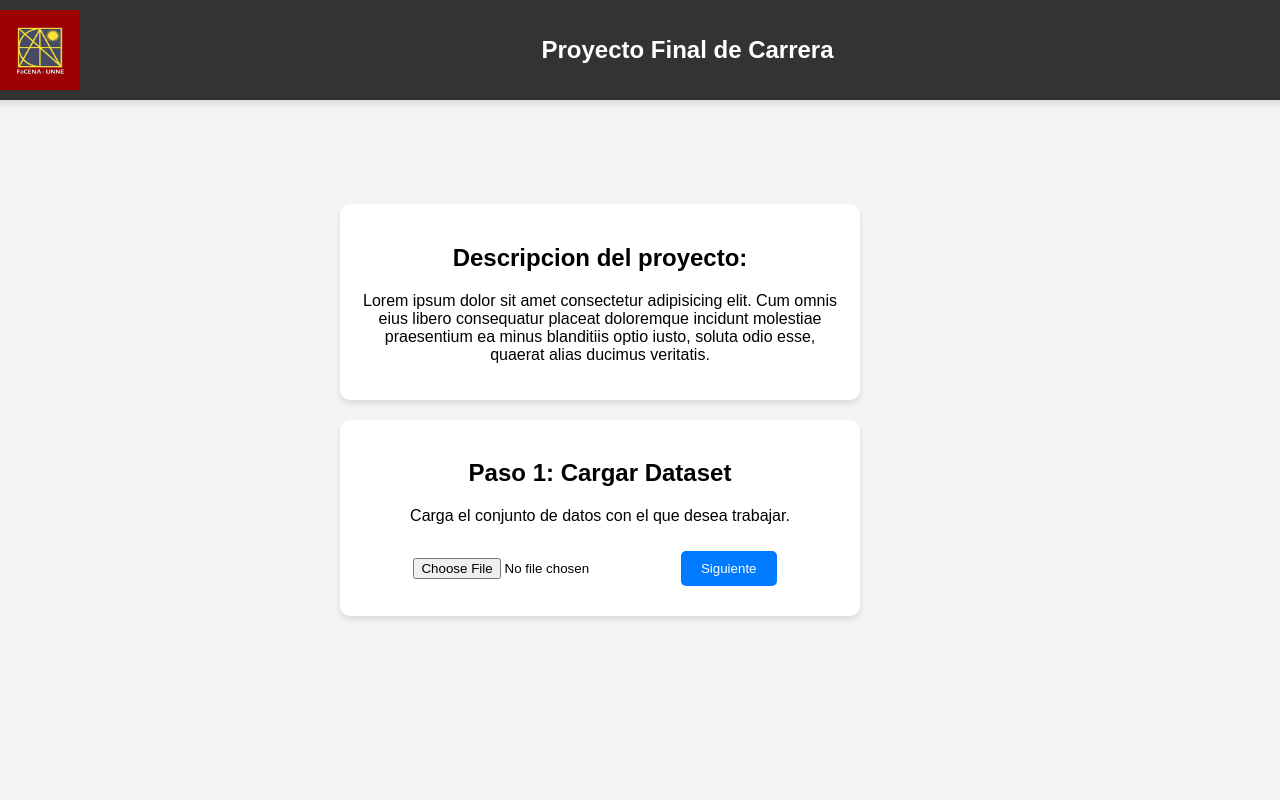
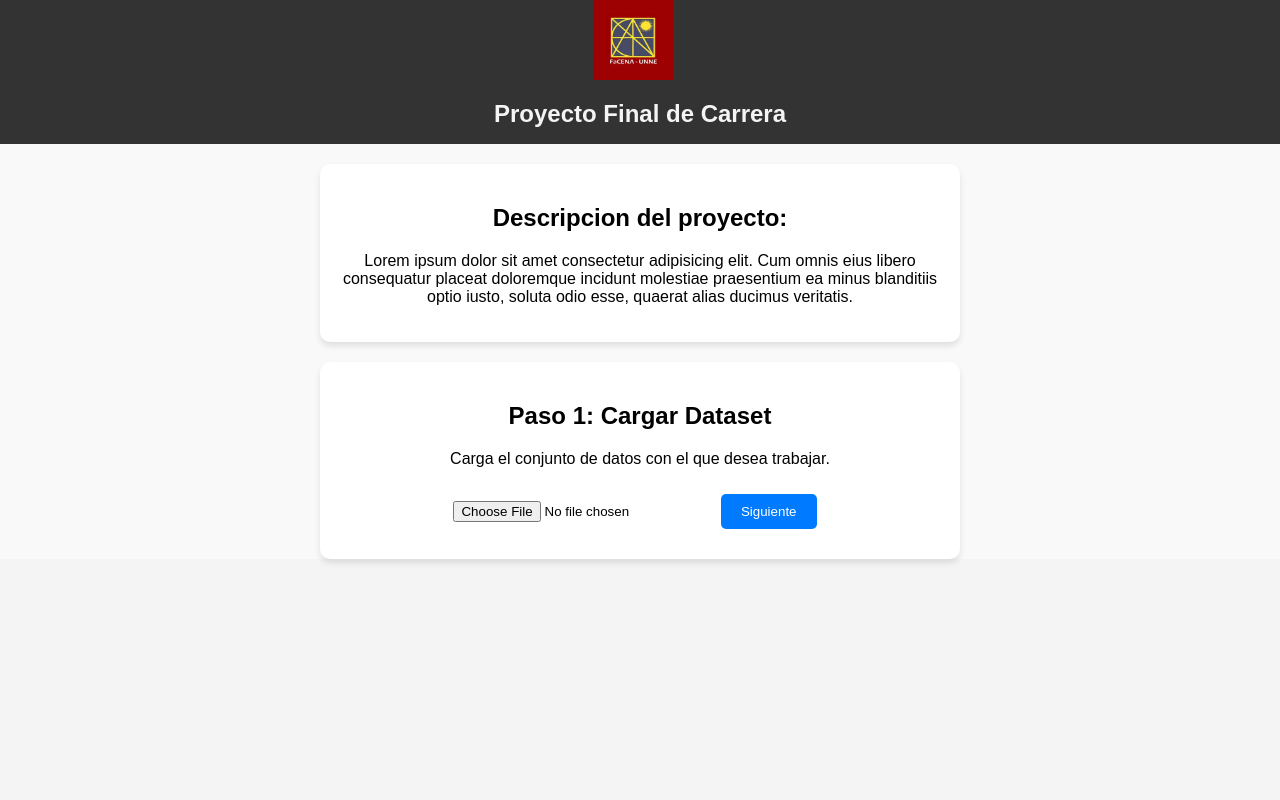
Before and after one commit to agustin-acevedo/Proyecto_final, a Flask app: page / in a window 1280 px wide. Run offline with Flask 3, Linux system fonts and the light colour scheme.

Commit message:
Actualizacion diseño de body, header y main

```diff
--- a/static/style2.css
+++ b/static/style2.css
@@ -1,23 +1,32 @@
+/* General */
 body {
+    margin: 0; /* Elimina el margen predeterminado */
     font-family: Arial, sans-serif;
     display: flex;
-        justify-content: center;
-        align-items: center;
-        height: 100vh;
-        margin: 0;
+    flex-direction: column;
+    align-items: center; /* Centra horizontalmente */
     background-color: #f4f4f4;
-        flex-direction: column;
-        overflow-y: auto;
+  }
+
+  /* Header */
+  header {
+    width: 100%; /* Ocupa todo el ancho */
+
+    text-align: center;
+    background-color:  #333;
+
   }
 
   main {
+    display: flex; /* Activa Flexbox */
+    flex-direction: column;
+    align-items: center; /* Centra verticalmente */
+    height: auto; /* Hace que el <main> ocupe toda la altura de la ventana */
+    width: 100%; /* Asegura que el <main> ocupe todo el ancho */
+    background-color: #f9f9f9; /* Fondo opcional */
+    text-align: center;
+  }
 
-        padding: 20px;
-        margin: 20px;            /* Espacio adicional alrededor del contenedor */
-        width: 80%;              /* Ajusta el ancho según el diseño */
-        max-width: 600px;        /* Evita que sea demasiado ancho en pantallas grandes */
-        text-align: center;      /* Centra el texto dentro del main */
-    }
 
 .contenedor {
     background-color: white;   /* Fondo blanco */
@@ -29,20 +38,7 @@
     text-align: center;        /* Centra el texto dentro del contenedor */
 }
 
-   /* Estilo del Header */
-   .header {
-    display: flex;                  /* Activa Flexbox */
-    align-items: center;            /* Centra verticalmente el contenido */
-    justify-content: center;        /* Centra horizontalmente (excepto imagen) */
-    background-color: #333;         /* Fondo oscuro */
-    color: white;                   /* Texto blanco */
-    width: 100%;                    /* Ocupa todo el ancho */
-    padding: 10px 20px;             /* Márgenes internos */
-    box-shadow: 0 4px 6px rgba(0, 0, 0, 0.1); /* Sombra para el header */
-    position: fixed;                /* Fija el header en la parte superior */
-    top: 0;                         /* Posición superior 0 */
-    z-index: 10;                    /* Asegura que esté encima de otros elementos */
-}
+
 
 /* Imagen del Logo */
 .logo {
@@ -56,6 +52,7 @@
     flex: 1;                        /* Ocupa el espacio restante */
     text-align: center;             /* Centra el texto del título */
     font-size: 1.5rem;              /* Tamaño del texto */
+    color: #f4f4f4;
 }
 
 .wizard {
```
Lines whose indentation alone changed are shown as unchanged.
